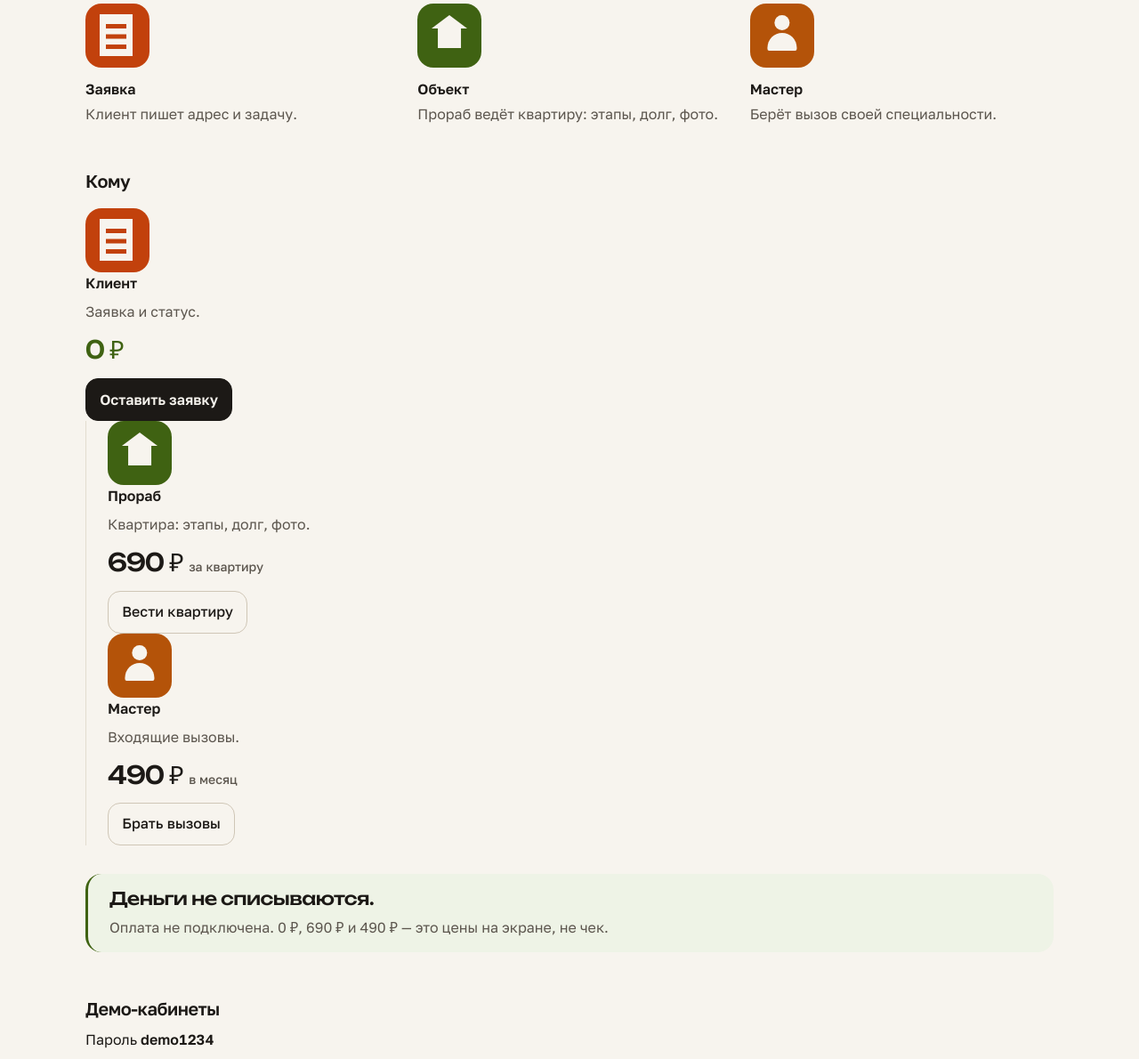
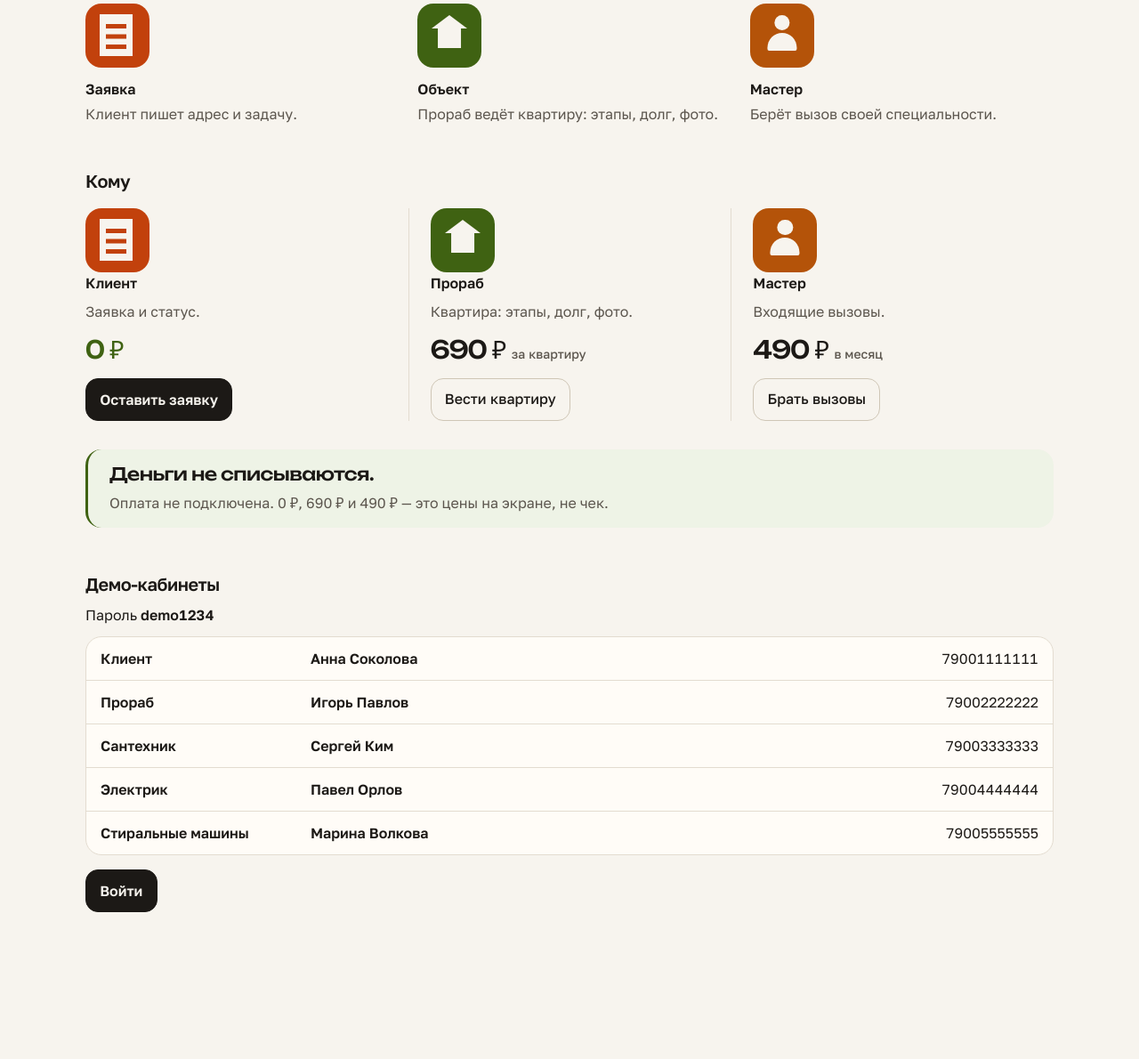
Before and after one commit to ryvkingleb-oss/first-project, a Node server app: page / in a window 1280 px wide. Shown: the part 369-1559 px from the top of the page at 89% size. After the commit the page ends 1394 px from the top, so only its background shows below. Run offline with Node 20, Linux system fonts and the light colour scheme; some web fonts are replaced.

Commit message:
Поставить три роли в один ряд
У секции «Кому» не было display: grid, из-за этого карточки схлопывались и кнопка наезжала на цену. Сумма больше не переносится.

Co-authored-by: ryvkingleb-oss <ryvkingleb-oss@users.noreply.github.com>

```diff
--- a/public/app.css
+++ b/public/app.css
@@ -852,12 +852,17 @@ a.tel { text-underline-offset: 0.15em; }
 }
 .home-how p { margin-top: var(--space-1); color: var(--text-muted); }
 
-.home-roles { margin-top: var(--space-2); }
+.home-roles {
+  display: grid;
+  gap: 0;
+  margin-top: var(--space-2);
+}
 .home-role {
   display: grid;
   grid-template-columns: auto minmax(0, 1fr);
   gap: var(--space-1) var(--space-3);
   align-items: center;
+  min-width: 0;
   padding: var(--space-4) 0;
   border-top: 1px solid var(--border);
 }
@@ -872,6 +877,7 @@ a.tel { text-underline-offset: 0.15em; }
   line-height: 1.1;
   letter-spacing: -0.03em;
 }
+.home-price .num { white-space: nowrap; }
 .home-role-client .home-price { color: var(--ok); }
 .home-unit {
   font-family: var(--font);
@@ -949,13 +955,14 @@ a.tel { text-underline-offset: 0.15em; }
   .home-how h3 { margin-top: var(--space-3); }
   .home-roles {
     grid-template-columns: repeat(3, minmax(0, 1fr));
+    align-items: stretch;
     margin-top: var(--space-4);
   }
   .home-role,
   .home-role:last-child {
     display: flex;
     flex-direction: column;
-    align-items: flex-start;
+    align-items: stretch;
     gap: 0;
     padding: 0 var(--space-5) 0 0;
     border: 0;
@@ -964,9 +971,19 @@ a.tel { text-underline-offset: 0.15em; }
     padding-left: var(--space-5);
     border-left: 1px solid var(--border);
   }
-  .home-role-copy { display: grid; gap: var(--space-1); }
-  .home-role .btn { margin-top: auto; align-self: flex-start; }
-  .home-role-copy { margin-bottom: var(--space-4); }
+  .home-role-copy {
+    display: grid;
+    gap: var(--space-1);
+    width: 100%;
+    min-width: 0;
+    margin-bottom: 0;
+  }
+  .home-role .btn {
+    position: static;
+    grid-column: auto;
+    margin-top: var(--space-4);
+    align-self: flex-start;
+  }
   .home-price { margin-top: var(--space-3); }
   .home-people a { grid-template-columns: 14rem minmax(0, 1fr) auto; }
   .home-person-role {
--- a/views/partials/head.ejs
+++ b/views/partials/head.ejs
@@ -5,7 +5,7 @@
   <meta name="viewport" content="width=device-width, initial-scale=1">
   <title><%= title %> — Наряд</title>
   <link rel="icon" href="/favicon.svg" type="image/svg+xml">
-  <link rel="stylesheet" href="/app.css?v=7">
+  <link rel="stylesheet" href="/app.css?v=8">
   <meta name="theme-color" content="#f7f4ee">
 </head>
 <body>
```
